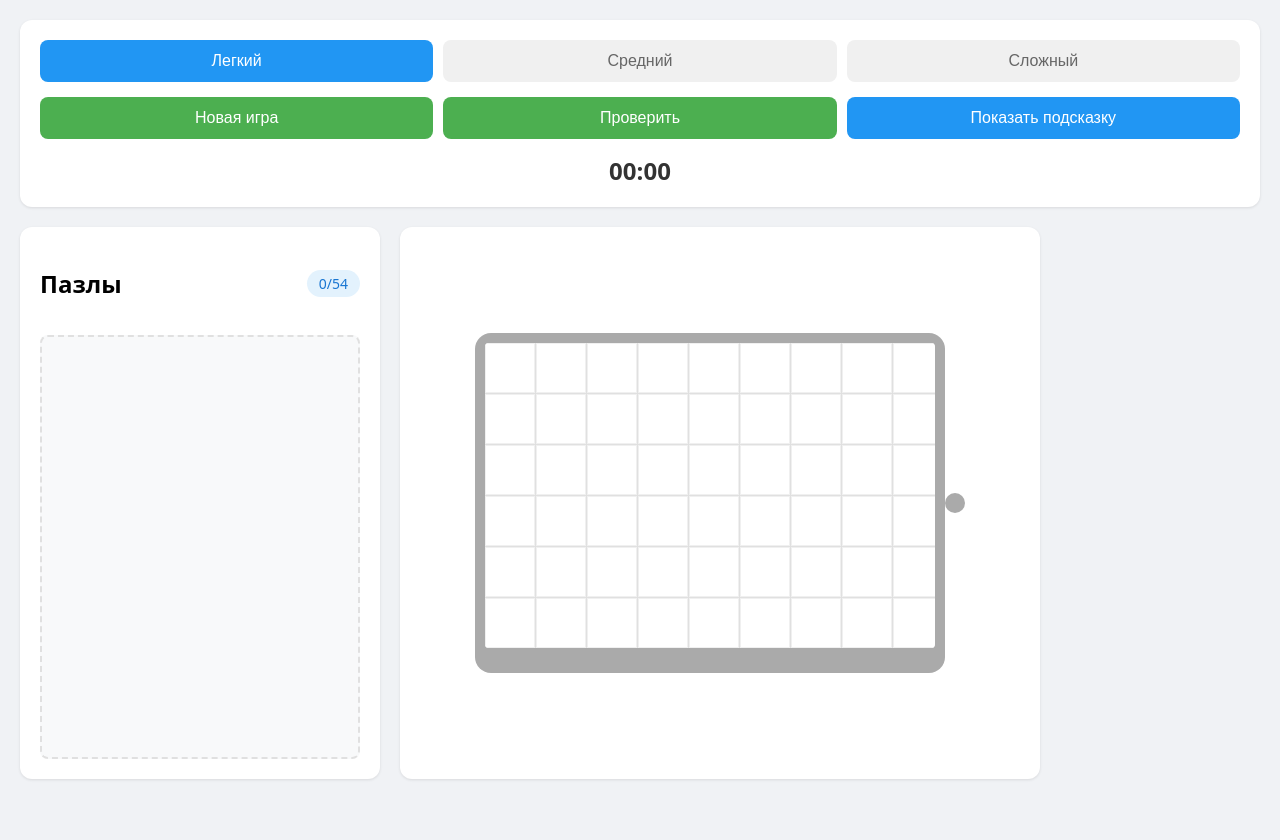
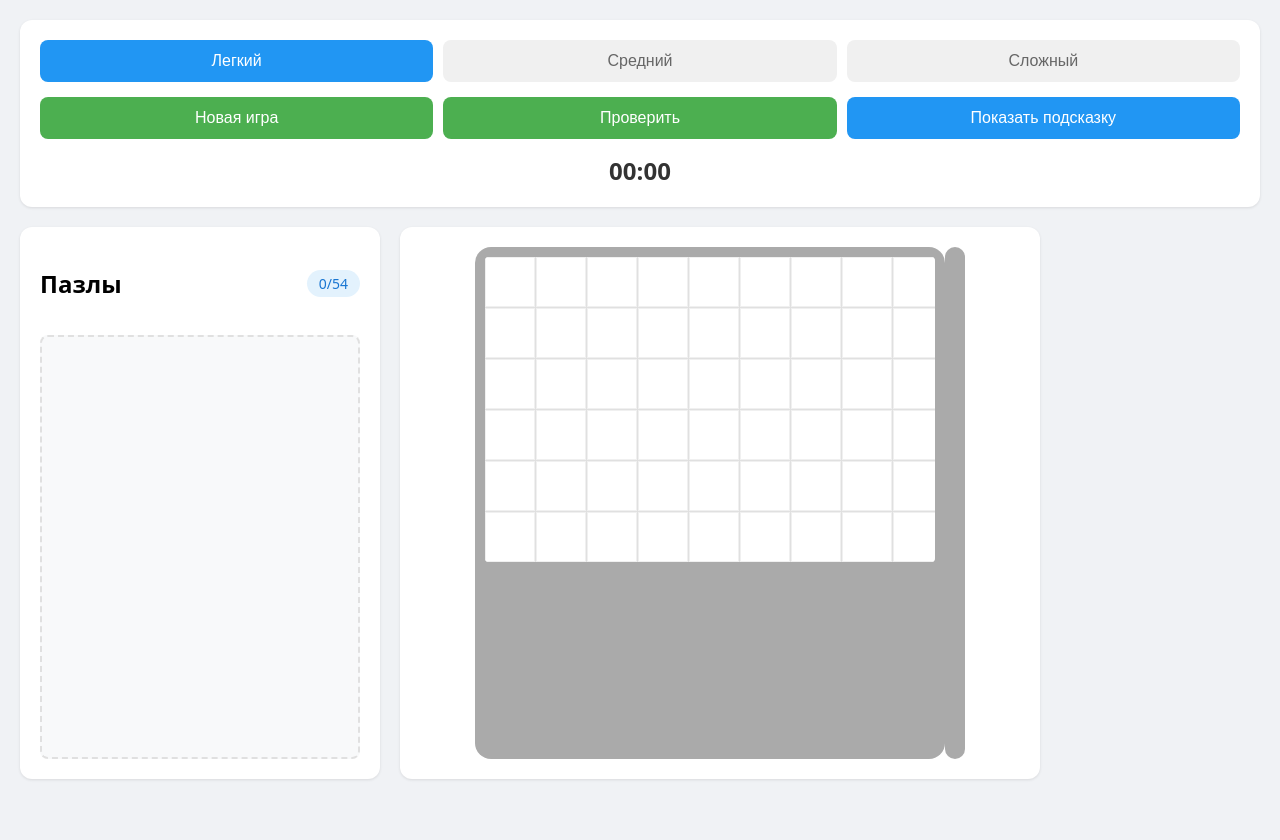
Before and after one commit to SNAcorp/shabalin, a FastAPI app: page /puzzle in a window 1280 px wide. Run offline with FastAPI, Linux system fonts and the light colour scheme.

Commit message:
Innitial Commit

```diff
--- a/app/templates/puzzle.html
+++ b/app/templates/puzzle.html
@@ -134,11 +134,9 @@
             border-radius: 12px;
             box-shadow: 0 1px 3px rgba(0,0,0,0.1);
             flex: 1;
-            align-content: center;
             max-width: 600px;
             display: flex;
             justify-content: center;
-            align-items: center;
         }
 
         .grid-container {
```
